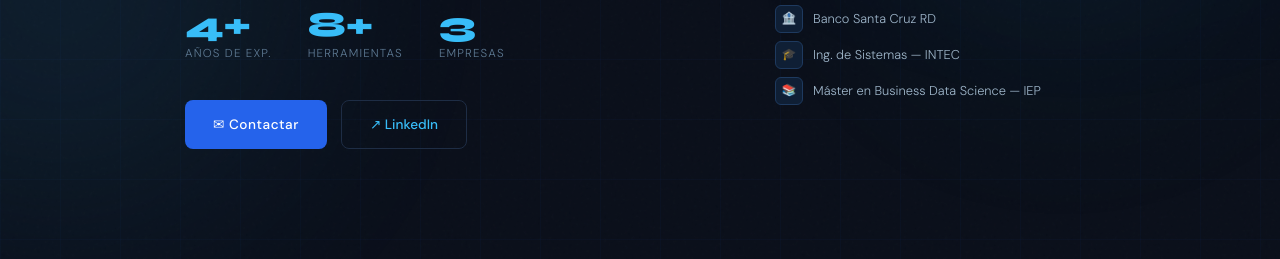
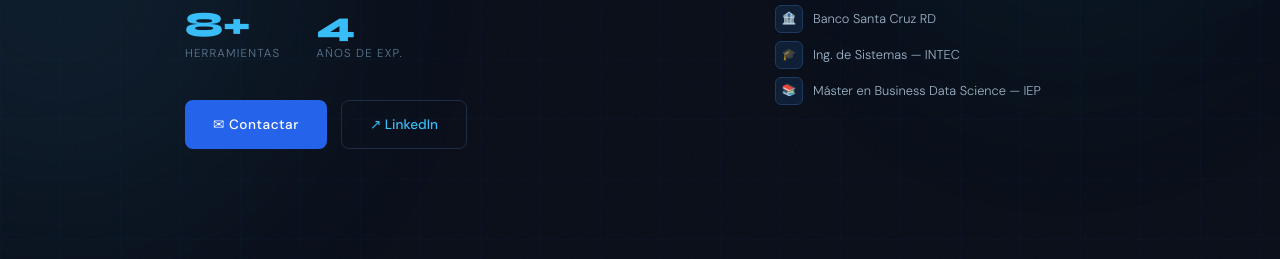
Before and after one commit to oscar-eduardo-roman-veloz/Portafolio, a plain HTML site: page index.html in a window 1280 px wide. Shown: the part 541-800 px from the top of the page. Drawn offline with Linux system fonts and the light colour scheme.

Commit message:
Se modificó habilidades blandas y elimino 3 empresas, ya que no es necesario y no se ve bien en el diseño. Además, se agregó años de experiencia para mostrar más información sobre el perfil profesional.

```diff
--- a/index.html
+++ b/index.html
@@ -612,17 +612,14 @@ footer span { color: var(--accent2); }
         </p>
 
         <div class="hero-stats">
-          <div class="stat-item">
-            <div class="stat-num">4+</div>
-            <div class="stat-label">Años de exp.</div>
-          </div>
+
           <div class="stat-item">
             <div class="stat-num">8+</div>
             <div class="stat-label">Herramientas</div>
           </div>
           <div class="stat-item">
-            <div class="stat-num">3</div>
-            <div class="stat-label">Empresas</div>
+            <div class="stat-num">4</div>
+            <div class="stat-label">Años de exp.</div>
           </div>
         </div>
 
@@ -760,7 +757,7 @@ footer span { color: var(--accent2); }
 
     <!-- Soft skills -->
     <div class="tools-row" style="margin-top:16px;">
-      <span class="tools-label">Aptitudes</span>
+      <span class="tools-label">Aptitudes Blandas</span>
       <span class="soft-chip">🧠 Pensamiento Analítico</span>
       <span class="soft-chip">📚 Autodidacta</span>
       <span class="soft-chip">💡 Creatividad</span>
```
